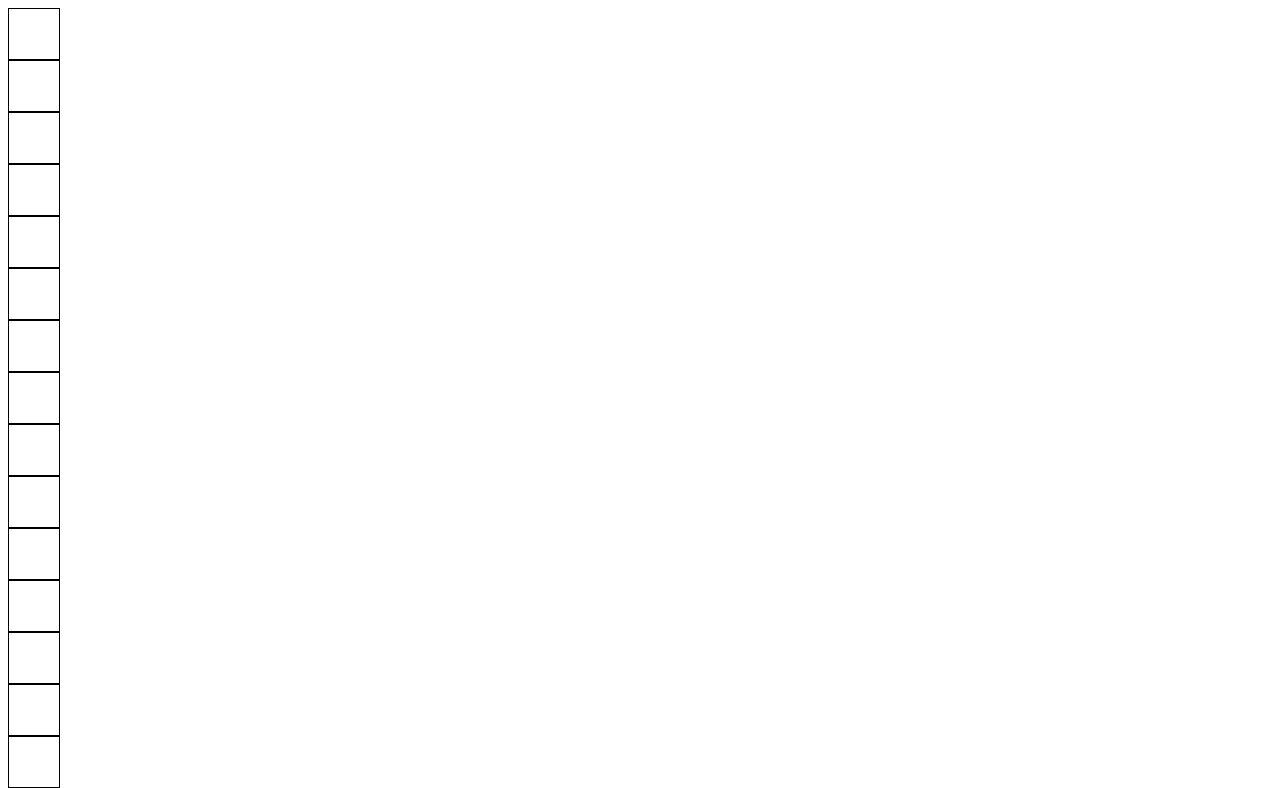
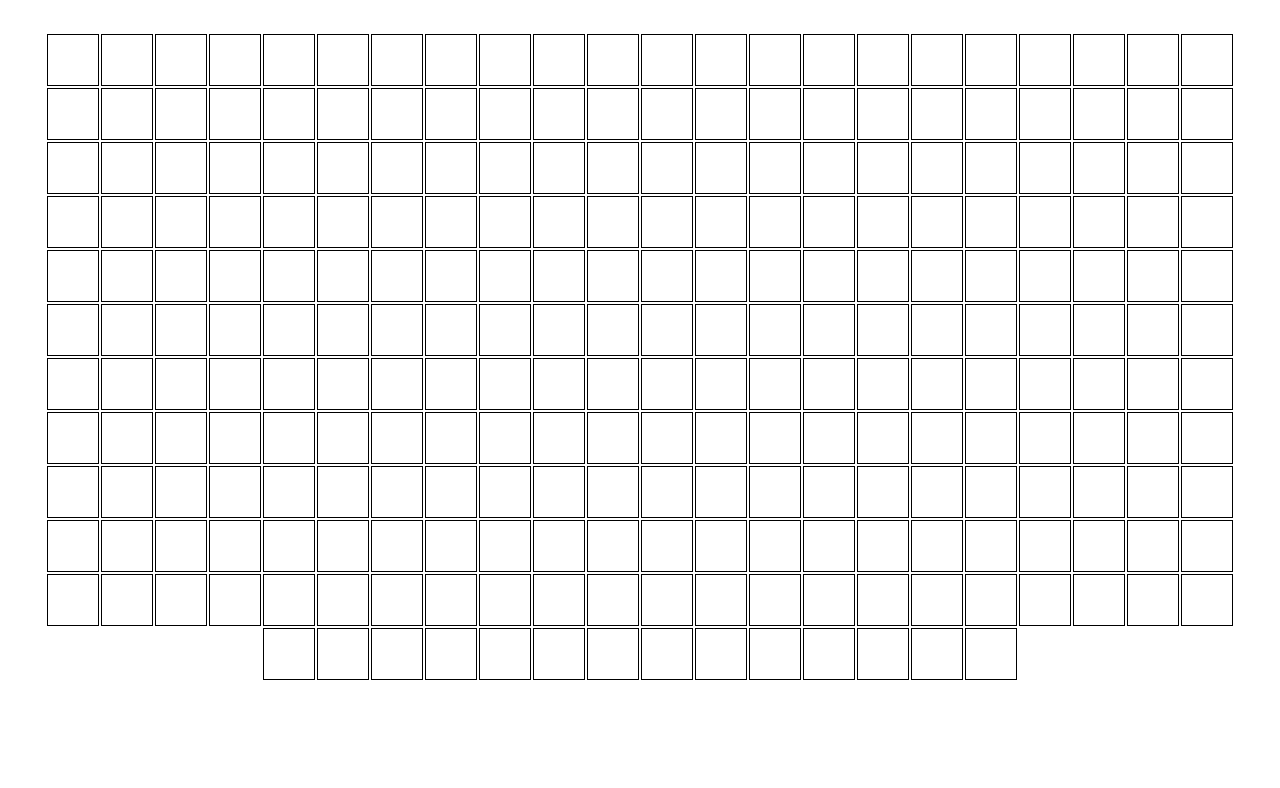
Before and after one commit to ahmeda03/etch-a-sketch, a plain HTML site: page index.html in a window 1280 px wide. Shown: the top 788 px of the page. Drawn offline with Linux system fonts and the light colour scheme.

Commit message:
Style boxes with flexbox

```diff
--- a/styles.css
+++ b/styles.css
@@ -1,5 +1,16 @@
+.sketchContainer {
+    display: flex;
+    flex-wrap: wrap;
+    padding: 25px;
+
+    justify-content: center;
+}
+
 .sketchBox {
     width: 50px;
     height: 50px;
-    border: 1px solid black
+    border: 1px solid black;
+    margin: 1px;
+
+    flex: none;
 }
```
